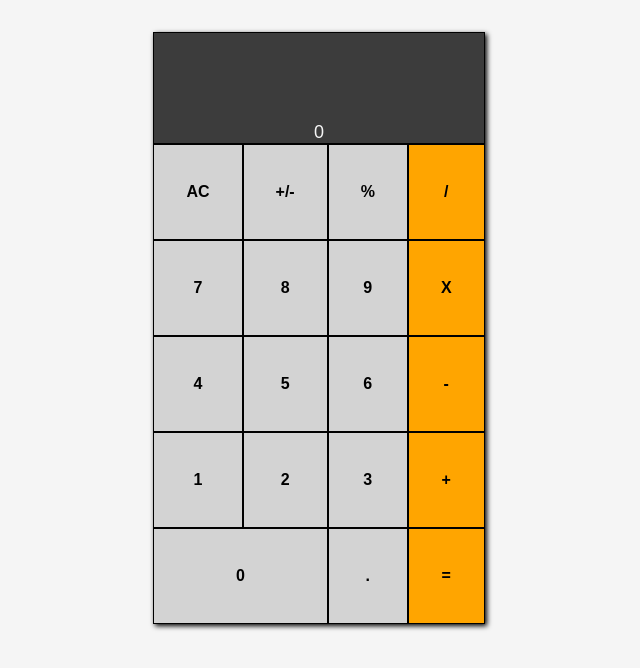
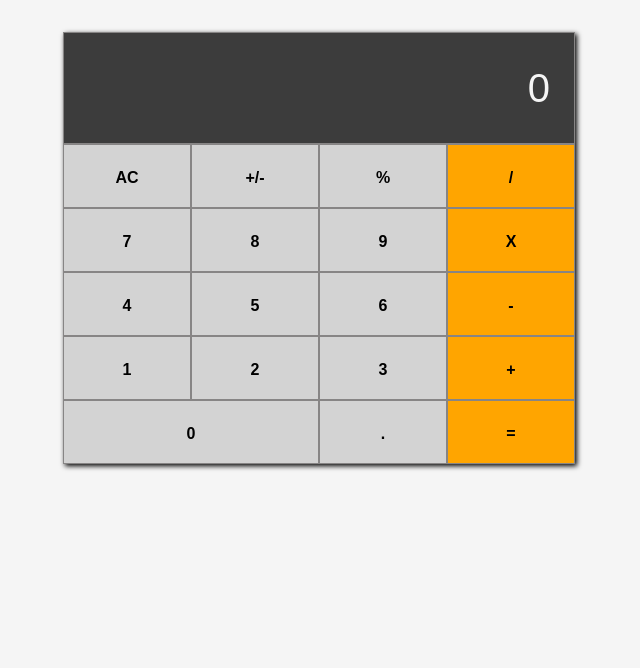
Before and after one commit to marurevi/Math-Magicians, a React (Create React App) app: page / in a window 1280 px wide. Shown: the top 668 px of the page, without its empty margins (321-961 px from the left). Built offline with nearby package versions, Linux system fonts and the light colour scheme.

Commit message:
Add style updates

```diff
--- a/public/index.html
+++ b/public/index.html
@@ -10,34 +10,12 @@
       content="Web site created using create-react-app"
     />
     <link rel="apple-touch-icon" href="%PUBLIC_URL%/logo192.png" />
-    <!--
-      manifest.json provides metadata used when your web app is installed on a
-      user's mobile device or desktop. See https://developers.google.com/web/fundamentals/web-app-manifest/
-    -->
     <link rel="manifest" href="%PUBLIC_URL%/manifest.json" />
-    <!--
-      Notice the use of %PUBLIC_URL% in the tags above.
-      It will be replaced with the URL of the `public` folder during the build.
-      Only files inside the `public` folder can be referenced from the HTML.
 
-      Unlike "/favicon.ico" or "favicon.ico", "%PUBLIC_URL%/favicon.ico" will
-      work correctly both with client-side routing and a non-root public URL.
-      Learn how to configure a non-root public URL by running `npm run build`.
-    -->
-    <title>React App</title>
+    <title>Calculator</title>
   </head>
   <body>
     <noscript>You need to enable JavaScript to run this app.</noscript>
     <div id="root"></div>
-    <!--
-      This HTML file is a template.
-      If you open it directly in the browser, you will see an empty page.
-
-      You can add webfonts, meta tags, or analytics to this file.
-      The build step will place the bundled scripts into the <body> tag.
-
-      To begin the development, run `npm start` or `yarn start`.
-      To create a production bundle, use `npm run build` or `yarn build`.
-    -->
   </body>
 </html>
--- a/src/components/calculator.css
+++ b/src/components/calculator.css
@@ -1,8 +1,8 @@
 .grid-container {
   display: grid;
   margin: 2rem 0;
-  grid-template-columns: repeat (4, 6rem);
-  grid-template-rows: minmax(7rem, auto) repeat(5, 6rem);
+  grid-template-columns: repeat(4, 8rem);
+  grid-template-rows: minmax(7rem, auto) repeat(5, 4rem);
   gap: 0;
   box-shadow: black 2px 2px 5px;
 }
@@ -10,28 +10,34 @@
 .grid-container li {
   display: flex;
   list-style: none;
-  border: 1px solid black;
+  border: 1px solid rgb(135, 133, 133);
   outline: none;
   justify-content: center;
 }
 
 button {
   width: 100%;
-  padding: 2rem;
+  padding: 1.5rem 2rem;
   cursor: pointer;
   border: none;
   font-weight: bold;
   font-size: 1rem;
   text-align: center;
   justify-content: center;
+  outline: none;
 }
 
 .output {
   display: flex;
+  flex-direction: column;
   align-items: flex-end;
-  justify-content: space-between;
-  font-size: large;
+  justify-content: center;
+  font-size: 2.5rem;
   color: whitesmoke;
+  padding: 1.5rem;
+  word-wrap: break-word;
+  word-break: break-all;
+  width: 100%;
 }
 
 .btn-grey {
```
Also changed, not shown: src/reportWebVitals.js (deleted, +0 -15 lines), src/setupTests.js (deleted, +0 -5 lines), src/logo.svg (deleted).
